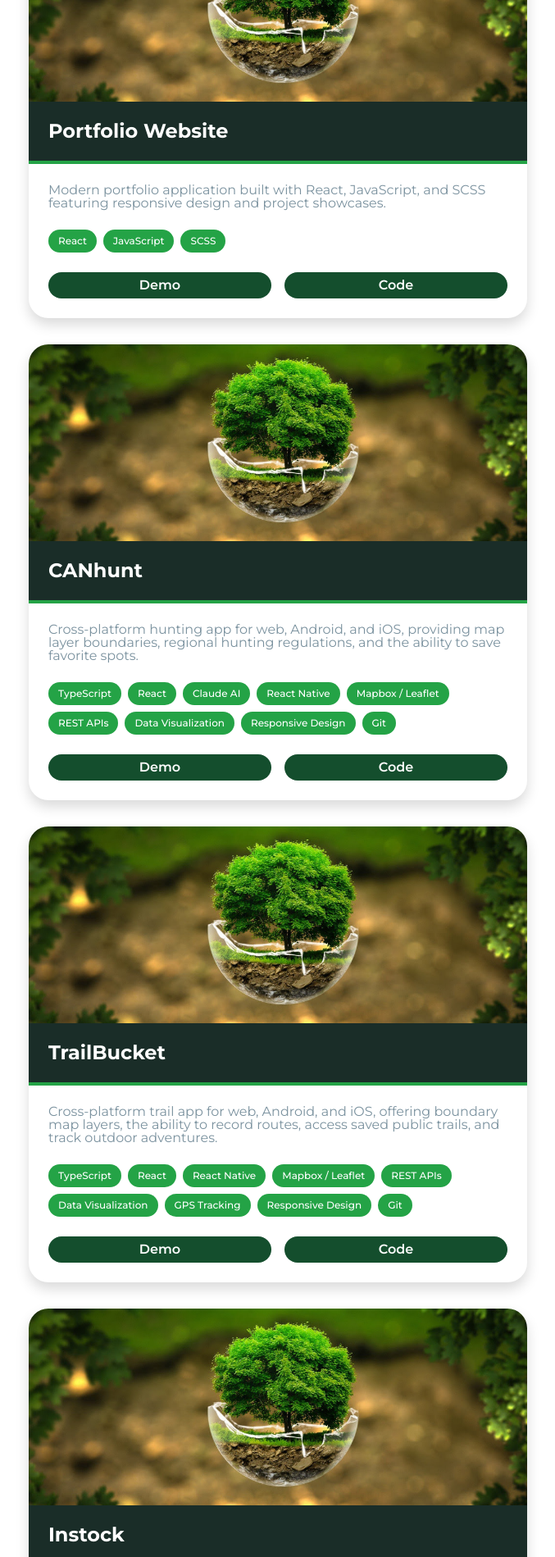
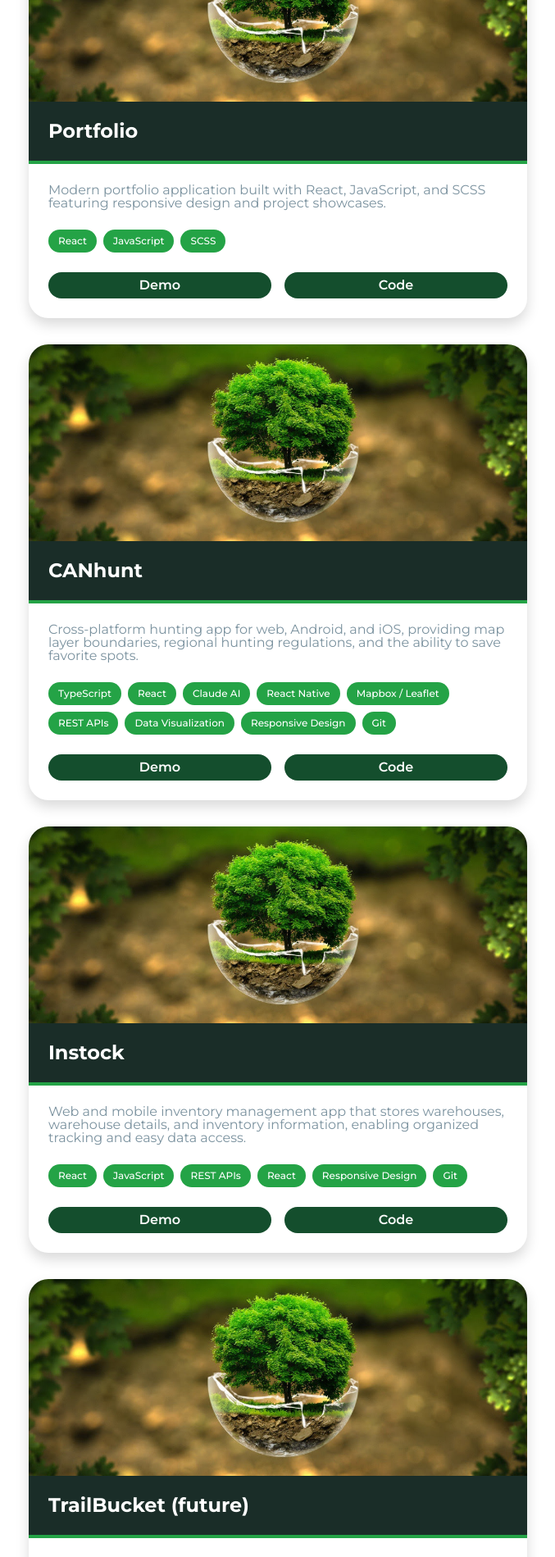
Before and after one commit to hellsten/jessicahellsten-website, a React (Vite) app: page / in a window 1280 px wide. Shown: the part 360-2259 px from the top of the page at 82% size, without its empty margins (301-978 px from the left). Built offline with nearby package versions, Linux system fonts and the light colour scheme.

Commit message:
Added demo and code link fixes to projects

```diff
--- a/src/assets/data/projects.js
+++ b/src/assets/data/projects.js
@@ -1,18 +1,18 @@
-import defaultImage from "../images/default.jpg"
+import defaultImage from "../images/default.jpg";
 
 const projects = [
   {
-    id: 1,
+    id: "portfolio",
     image: defaultImage,
-    title: "Portfolio Website",
+    title: "Portfolio",
     intro:
       "Modern portfolio application built with React, JavaScript, and SCSS featuring responsive design and project showcases.",
     skills: ["React", "JavaScript", "SCSS"],
-    demoLink: "https://jessicahellsten.com/",
+    demoLink: "https://jessicahellsten.com",
     codeLink: "https://github.com/hellsten/jessicahellsten-website.git",
   },
   {
-    id: 2,
+    id: "canhunt",
     image: defaultImage,
     title: "CANhunt",
     intro:
@@ -32,9 +32,26 @@ const projects = [
     codeLink: "#",
   },
   {
-    id: 3,
+    id: "instock",
     image: defaultImage,
-    title: "TrailBucket",
+    title: "Instock",
+    intro:
+      "Web and mobile inventory management app that stores warehouses, warehouse details, and inventory information, enabling organized tracking and easy data access.",
+    skills: [
+      "React",
+      "JavaScript",
+      "REST APIs",
+      "React",
+      "Responsive Design",
+      "Git",
+    ],
+    demoLink: "#",
+    codeLink: "#",
+  },
+  {
+    id: "trailbucket",
+    image: defaultImage,
+    title: "TrailBucket (future)",
     intro:
       "Cross-platform trail app for web, Android, and iOS, offering boundary map layers, the ability to record routes, access saved public trails, and track outdoor adventures.",
     skills: [
@@ -51,23 +68,6 @@ const projects = [
     demoLink: "#",
     codeLink: "#",
   },
-  {
-    id: 4,
-    image: defaultImage,
-    title: "Instock",
-    intro:
-      "Web and mobile inventory management app that stores warehouses, warehouse details, and inventory information, enabling organized tracking and easy data access.",
-    skills: [
-      "React",
-      "JavaScript",
-      "REST APIs",
-      "React",
-      "Responsive Design",
-      "Git",
-    ],
-    demoLink: "#",
-    codeLink: "#",
-  },
 ];
 
 export default projects;
--- a/src/components/Projects/Projects.jsx
+++ b/src/components/Projects/Projects.jsx
@@ -20,8 +20,8 @@ function Projects() {
             ))}
             </div>
             <div className="project__card-links">
-              <div className="project__card-demo" href={project.demoLink} className="project__card-demo">Demo</div>
-              <div className="project__card-code" href={project.codeLink} className="project__card-code">Code</div>
+              <a className="project__card-demo" href={project.demoLink}>Demo</a>
+              <a className="project__card-code" href={project.codeLink}>Code</a>
             </div>
           </div>
           ))}
--- a/src/components/Projects/Projects.scss
+++ b/src/components/Projects/Projects.scss
@@ -90,7 +90,7 @@
     padding: 0 1.5rem 1.5rem;
     margin-top: auto;
     gap: 1rem;
-    div {
+    a {
       cursor: pointer;
       text-align: center;
       width: 50%;
```
